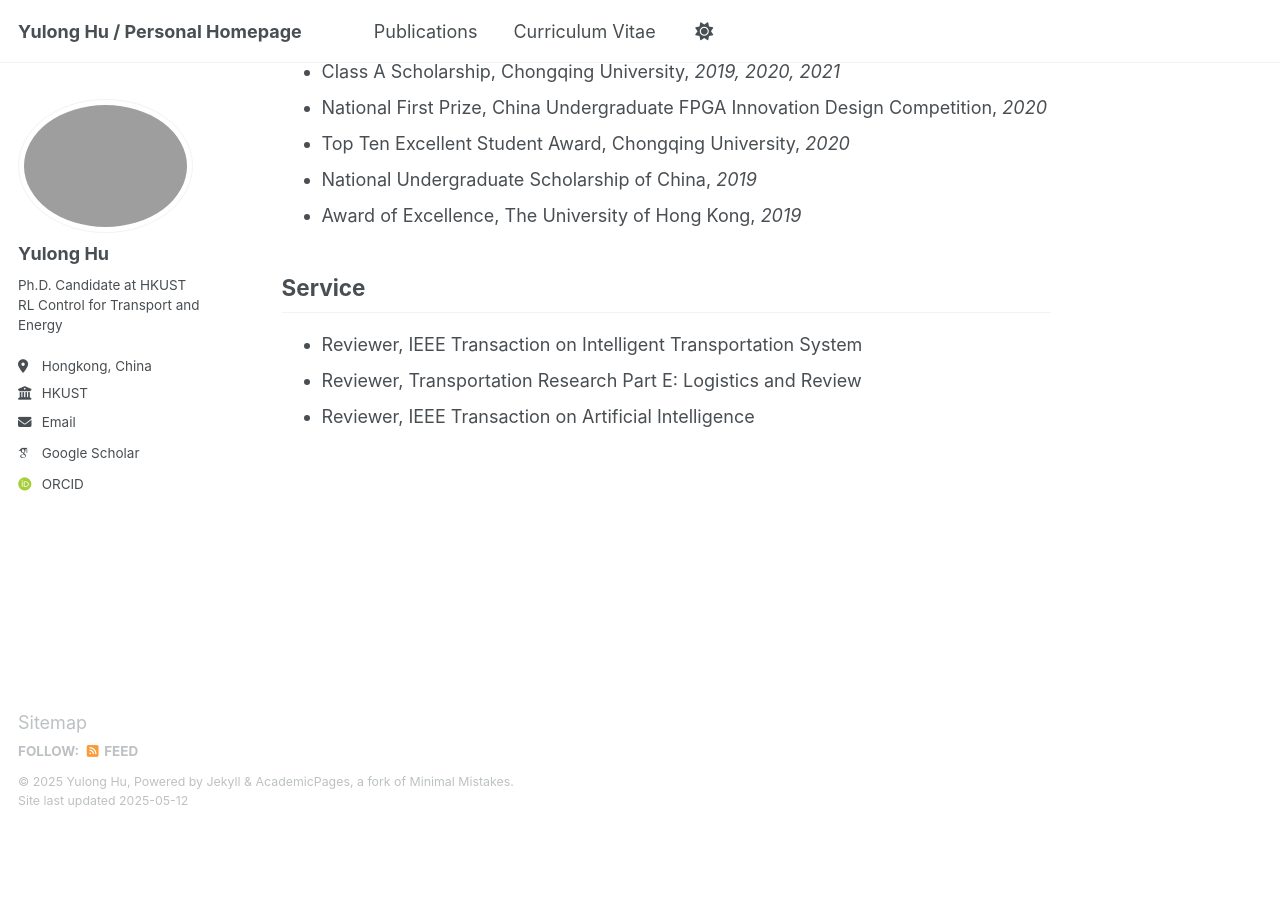
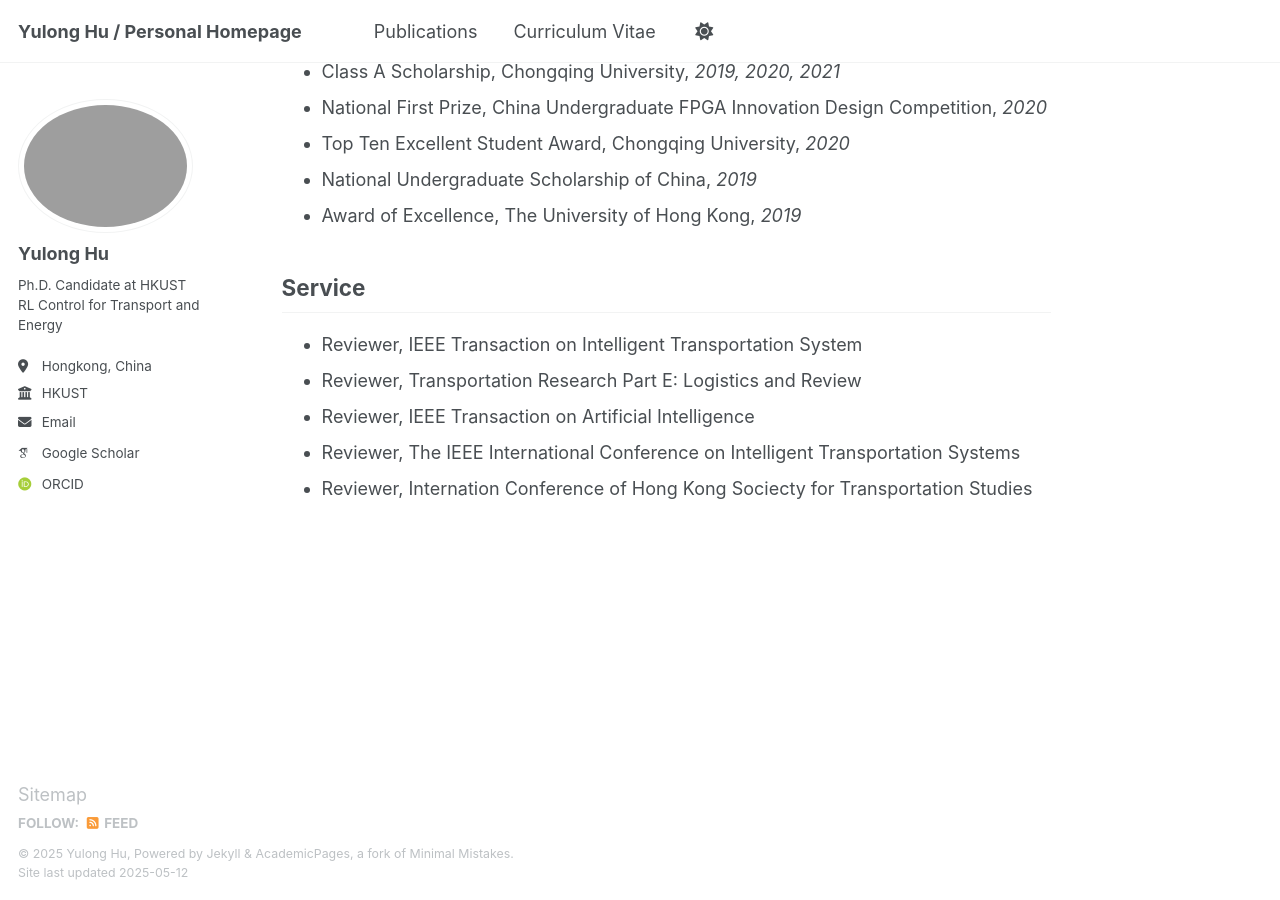
Before and after one commit to yulonghu2000/yulonghu2000.github.io, a Jekyll site: the page built from _pages/cv.md, in a window 1280 px wide and 900 px high, scrolled down 1011 px. Built offline with Jekyll 4.4.1, drawn with Linux system fonts in a browser that asks for light colours; some web fonts are replaced; before the commit the page ends 1839 px from its top, so only the background shows below that.

Commit message:
Update cv.md

```diff
--- a/_pages/cv.md
+++ b/_pages/cv.md
@@ -33,3 +33,5 @@ author_profile: true
 - Reviewer, IEEE Transaction on Intelligent Transportation System
 - Reviewer, Transportation Research Part E: Logistics and Review
 - Reviewer, IEEE Transaction on Artificial Intelligence
+- Reviewer, The IEEE International Conference on Intelligent Transportation Systems
+- Reviewer, Internation Conference of Hong Kong Sociecty for Transportation Studies
```
